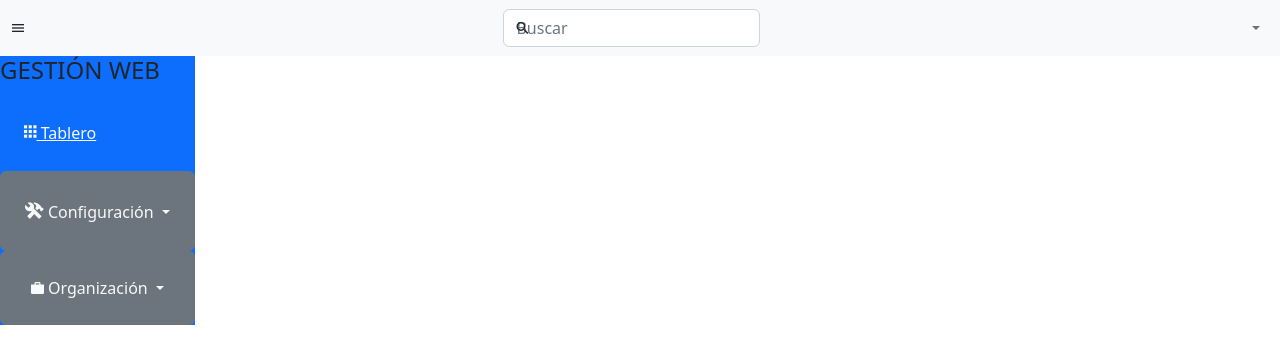
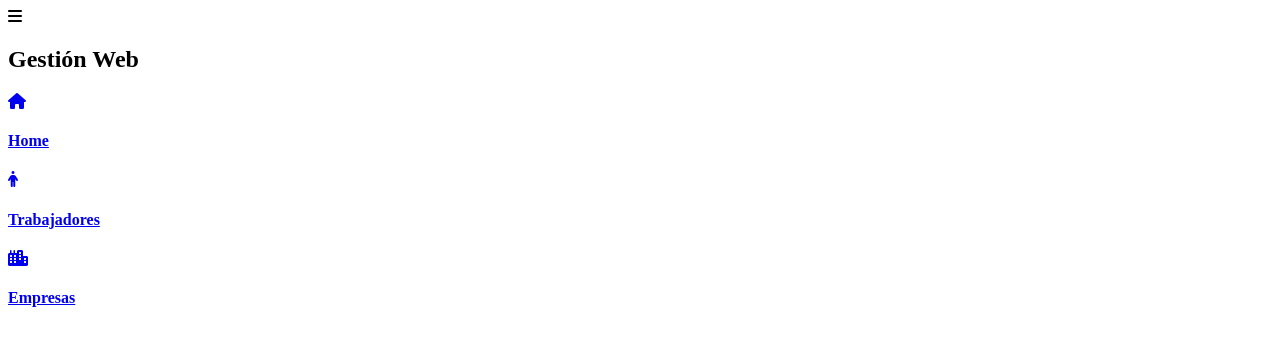
Before and after one commit to Eriktorress/Gestor_empresa, a Django app: page / in a window 1280 px wide. Shown: the top 364 px of the page. Run offline with Django 3.2, Linux system fonts and the light colour scheme; some libraries are stand-ins or nearby versions.

Commit message:
nav y side bar inicial

```diff
--- a/templates/Home.html
+++ b/templates/Home.html
@@ -12,148 +12,68 @@
     <link rel="stylesheet" href="{% static 'admin/css/central.css' %}">
 
     <meta name="viewport" content="width=device-width, shrink-to-fit=no">
-    <link href="https://unpkg.com/ionicons@4.5.10-0/dist/css/ionicons.min.css" rel="stylesheet">
+
+     <!-- script iconos de la pagina www.fontawesome.com-->
+    <script src="https://kit.fontawesome.com/66e7b5da36.js" crossorigin="anonymous"></script>
 
     <!-- link icono de pagina -->
     <link rel="icon" type="image/x-icon" href="{% static 'admin/img/iluminati.png' %}">
 
     <!-- Bootstrap -->
-    <link rel="stylesheet" href="https://cdn.jsdelivr.net/npm/bootstrap@5.2.3/dist/css/bootstrap.min.css"
-    integrity="sha384-rbsA2VBKQhggwzxH7pPCaAqO46MgnOM80zW1RWuH61DGLwZJEdK2Kadq2F9CUG65" crossorigin="anonymous">
 
 
 
 </head>
 
-<body>
+<body id="body">
+
     <header >
-        <nav class="navbar navbar-expand-lg navbar-light bg-light">
-            <div class="container-fluid" id="container">
-
         <!-- ICONO DEL DESPLEGABLE -->
-                <div class="icon__menu" class="col-xs-6 col-sm-6 col-md-4 col-lg-4">
-                    <i class="icon ion-md-menu" id="btn_open"></i>
+        <div class="icon_menu" >
+            <i class="fa-solid fa-bars" id="btn_open"></i>
         </div>
         <!-- ****************************************** -->
 
-                <!-- BUSCADOR DE LA MITAD -->
-                <form class="d-flex position-relative d-inline-block">
-                    <input class="form-control mr-sm-2" type="search" placeholder="Buscar" aria-label="Buscar">
-                    <button class="btn btn-search position-absolute" type="submit"><i
-                            class="icon ion-md-search"></i></button>
-                </form>
-                <!-- ******************************************* -->
+    </header>
 
-
-                <!-- USUARIO, CERRAR SESION, CANCELAR, AUTENTIFICADOR -->
-                <div class="d-flex" class="collapse navbar-collapse" id="navbarSupportedContent">
-                    <ul class="navbar-nav ml-auto ">
-                        <li class="nav-item dropdown ">
-                            <a class="nav-link dropdown-toggle" href="#" id="navbarDropdown" role="button"
-                                data-bs-toggle="dropdown" aria-haspopup="true" aria-expanded="false">
-                                {% if user.is_authenticated %}
-                                <img src="{% static 'css/Imagenes/Icono.jpg' %}"
-                                    class="img-fluid rounded-circle avatar mr-2"> {{ user.username }}</a>
-                                {% endif %}
-
-                            <ul class="dropdown-menu" aria-labelledby="navbarDropdown">
-                                <a class="dropdown-item" href="#">Perfil</a>
-                                <div class="dropdown-divider"></div>
-                                <li>
-                                    <button class="dropdown-item" type="button" data-bs-toggle="modal"
-                                        data-bs-target="#exampleModal">Cerrar sesión</button>
-                                </li>
-                            </ul>
-
-                            <div class="modal fade" id="exampleModal" tabindex="-1" role="dialog"
-                                aria-labelledby="exampleModalLabel" aria-hidden="true">
-
-                                <div class="modal-dialog" role="document">
-
-                                    <div class="modal-content">
-
-                                        <div class="modal-header">
-
-                                            <h5 class="modal-title" id="exampleModalLabel">
-                                                ¿Está seguro que desea cerrar sesión?
-                                            </h5>
-
-                                            <button type="button" class="close" data-bs-dismiss="modal"
-                                                aria-label="Close">
-                                                <span aria-hidden="true">&times;</span>
-                                            </button>
-
+    <div class="menu__side" id="menu_side">
+        <div class="name__page">
+            <h2>Gestión Web</h2>
         </div>
 
-                                        <div class="modal-footer">
-                                            <button type="button" class="btn btn-secondary"
-                                                data-bs-dismiss="modal">Seguir navegando</button>
-                                            <a href=""><button type="button" class="btn btn-danger">Cerrar sesión</button></a>
+        <div class="options__menu">
+
+            <a href="#" class="selected">
+                <div class="option">
+                    <i class="fas fa-home"  title="Home"></i>
+                    <h4 >Home</h4>
                 </div>
+            </a>
+
+            <a href="#">
+                <div class="option">
+                    <i class="fa-solid fa-person" title="Trabajadores"></i>
+                    <h4>Trabajadores</h4>
+                </div>
+            </a>
+
+            <a href="{% url 'list_company' %}">
+                <div class="option">
+                        <i class="fa-solid fa-city" title="Empresas"></i>
+                        <h4>Empresas</h4>
+                    </div>
+            </a>
+
 
         </div>
     </div>
-                            </div>
-                        </li>
-                    </ul>
-                </div>
-                <!-- *****************************************************************************************************-->
+    <!-- ESTE ES EL EJEMPLO DEL CUERPO DEL BODY CON BOOTSTRAP
+        <main>
+            <h1>Title Exemple</h1><br>
+            <p>Lorem ipsum dolor sit amet consectetur, adipisicing elit. Ullam sapiente cumque dicta animi explicabo sequi. Ex amet et, dolor eligendi commodi consectetur quo voluptatibus, cum nemo porro veniam at blanditiis?</p> <br>
 
-            </div>
-        </nav>
-    </header>
-
-    <!-- BARRA LATERAL DESPLEGABLE -->
-    <div class="d-flex">
-
-        <div id="sidebar-container" class="bg-primary">
-
-            <div class="logo" >
-                <h4>GESTIÓN WEB</h4>
-            </div>
-
-            <div class="menu">
-                <!-- TABLERO -->
-                <a href="" class="d-block text-light p-4"><i class="icon ion-md-apps mr-2 lead"></i> Tablero </a>
-
-                <!-- CONFIGUARACION -->
-                <a href="#" class="d-block text-light p-4 btn btn-secondary dropdown-toggle" id="dropdownMenuButton"
-                    data-bs-toggle="dropdown"><i class="icon ion-md-construct mr-2 lead"></i> Configuración
-                </a>
-
-                <ul class="dropdown-menu" aria-labelledby="dropdownMenuButton">
-                    <li><a class="dropdown-item" href="">Usuarios</a></li>
-                    <li><a class="dropdown-item" href="#">Perfil</a></li>
-                </ul>
-
-                <!-- ORGANIZACION -->
-                <a href="#" class="d-block text-light p-4 btn btn-secondary dropdown-toggle" id="dropdownMenuButton"
-                    data-bs-toggle="dropdown"><i class="icon ion-md-briefcase"></i> Organización
-                </a>
-
-                <ul class="dropdown-menu" aria-labelledby="dropdownMenuButton">
-                    <li><a class="dropdown-item" href="{% url 'list_company' %}">Centros de trabajo</a></li>
-                    <li><a class="dropdown-item" href="">Trabajadores</a></li>
-                </ul>
-
-            </div>
-        </div>
-
-        <div style="border: 1px solid rgb(255,255,255); width: 190%;">
-            <script src="//cdn.jsdelivr.net/npm/sweetalert2@11"></script>
-
-            {% block content %}
-            {% endblock %}
-        </div>
-
-    </div>
-    <!-- Bootstrap -->
-    {% block js %}
-    <script
-    src="https://cdn.jsdelivr.net/npm/bootstrap@5.2.3/dist/js/bootstrap.bundle.min.js"
-    integrity="sha384-kenU1KFdBIe4zVF0s0G1M5b4hcpxyD9F7jL+jjXkk+Q2h455rYXK/7HAuoJl+0I4"
-    crossorigin="anonymous"></script>
-    {% endblock %}
-
+            <p>Lorem, ipsum dolor sit amet consectetur adipisicing elit. Provident adipisci beatae impedit quia, deleniti quasi sequi iusto exercitationem nihil nulla, laboriosam dolore corrupti fuga officiis? Odit a mollitia id magnam amet delectus quia blanditiis reprehenderit explicabo eveniet! Rem voluptatum explicabo ipsum quae, dolorum, laudantium doloribus a, illum saepe sapiente accusantium dicta reiciendis? Amet iure porro voluptatum error fugit odit voluptas?</p>
+        </main> -->
+    <script src="{% static 'admin/js/script.js' %}"></script>
 </body>
 </html>
```
Also changed, not shown: 3 other files. Lines whose indentation alone changed are shown as unchanged.
